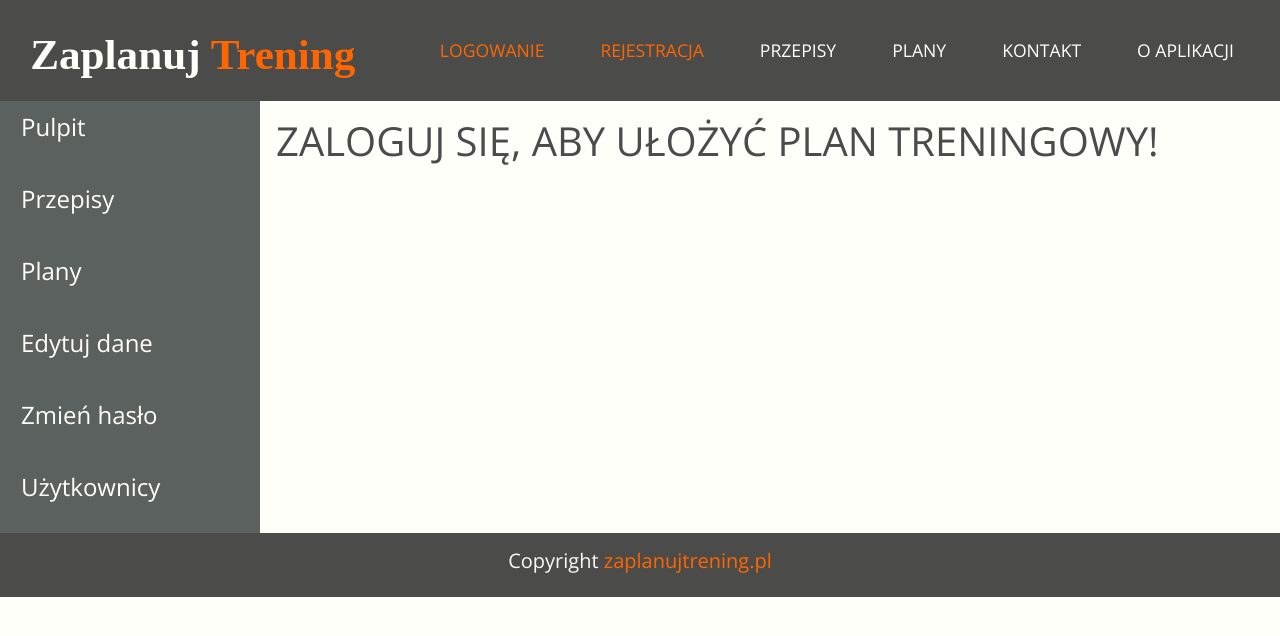
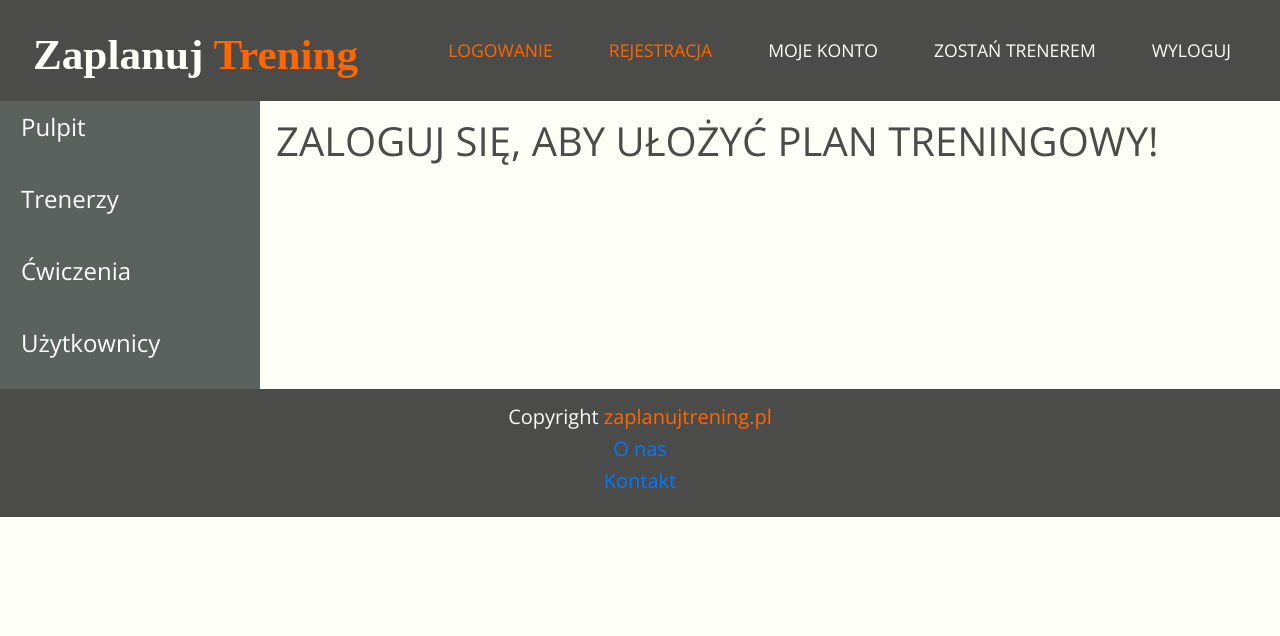
Before and after one commit to zuzaslomska/zaplanujtrening, a Django app: page / in a window 1280 px wide. Shown: the top 636 px of the page. Run offline with Django 3.2, Linux system fonts and the light colour scheme; some libraries are stand-ins or nearby versions; some web fonts are replaced.

Commit message:
About,contact,myaccount

```diff
--- a/Zaplanujtrening/Trening/forms.py
+++ b/Zaplanujtrening/Trening/forms.py
@@ -0,0 +1,6 @@
+from django import forms
+from .models import User
+
+class NameForm(model.Form):
+    model = User
+    exclude = ['login','rating', 'opinion',]
--- a/Zaplanujtrening/Trening/templates/__base1__glowna.html
+++ b/Zaplanujtrening/Trening/templates/__base1__glowna.html
@@ -27,16 +27,13 @@
                     <a class="nav-link color-header" href="/rejestracja">Rejestracja</a>
                 </li>
                 <li class="nav-item ml-4">
-                    <a class="nav-link disabled" href="/recipe/list">Przepisy</a>
+                    <a class="nav-link disabled" href="">Moje konto</a>
                 </li>
                 <li class="nav-item ml-4">
-                    <a class="nav-link disabled" href="/plan/list">Plany</a>
+                    <a class="nav-link disabled" href="">Zostań trenerem</a>
                 </li>
                 <li class="nav-item ml-4">
-                    <a class="nav-link disabled" href="/contact">Kontakt</a>
-                </li>
-                <li class="nav-item ml-4">
-                    <a class="nav-link" href="/about">O aplikacji</a>
+                    <a class="nav-link disabled" href="/login">Wyloguj</a>
                 </li>
             </ul>
         </nav>
@@ -51,29 +48,18 @@
                             </a>
                         </li>
                         <li class="nav-item">
-                            <a class="nav-link" href="/recipe/list">
-                                <span>Przepisy</span>
-                                <i class="fas fa-angle-right"></i>
-                            </a>
-                        </li>
-                        <li class="nav-item">
-                            <a class="nav-link" href="/plan/list">
-                                <span>Plany</span>
+                            <a class="nav-link" href="">
+                                <span>Trenerzy</span>
                                 <i class="fas fa-angle-right"></i>
                             </a>
                         </li>
                         <li class="nav-item">
                             <a class="nav-link" href="">
-                                <span>Edytuj dane</span>
+                                <span>Ćwiczenia</span>
                                 <i class="fas fa-angle-right"></i>
                             </a>
                         </li>
-                        <li class="nav-item">
-                            <a class="nav-link disabled" href="">
-                                <span>Zmień hasło</span>
-                                <i class="fas fa-angle-right"></i>
-                            </a>
-                        </li>
+
                         <li class="nav-item">
                             <a class="nav-link" href="">
                                 <span>Użytkownicy</span>
@@ -88,12 +74,15 @@
         </div>
 
     </section>
-
-
-
         <footer class="footer-section pt-3 pb-3">
             <div class="container text-center">
                 <h5 class="text-light">Copyright <span class="footer-text-color">zaplanujtrening.pl</span></h5>
+            </div>
+            <div class="container text-center">
+                <h5 class="text-light"><a href="/about">O nas</a></span></h5>
+            </div>
+            <div class="container text-center">
+                <h5 class="text-light"><a href="/contact">Kontakt</a></span></h5>
             </div>
         </footer>
 
--- a/Zaplanujtrening/Trening/views.py
+++ b/Zaplanujtrening/Trening/views.py
@@ -4,9 +4,10 @@ from django.http import request
 from django.views import View
 from django.views.generic.edit import FormView
 from django.contrib.auth.models import User
-from django.contrib.auth import authenticate,login, logout
+from django.contrib.auth import authenticate,login, logout as auth_logout
 from django.contrib.auth.forms import UserCreationForm, AuthenticationForm
 from django.http import HttpResponse, HttpResponseForbidden
+from django.views.generic import TemplateView, RedirectView
 
 
 class MainSite(View):
@@ -38,3 +39,27 @@ class Login(FormView):
         user = authenticate(username=username, password=password)
         login(self.request,user)
         return super().form_valid(form)
+
+
+class MyAccount(TemplateView):
+    template = 'my_account.html'
+
+
+# class MyPlans():
+
+
+class EditDetails(FormView):
+    template_name = 'edit_details.html'
+    form_class = UserCreationForm
+    success_url = '/login/'
+
+
+
+
+class About(TemplateView):
+    template_name = 'about.html'
+
+
+class Contact(TemplateView):
+    template_name = 'contact.html'
+    success_url = '/'
--- a/Zaplanujtrening/Zaplanujtrening/urls.py
+++ b/Zaplanujtrening/Zaplanujtrening/urls.py
@@ -15,12 +15,17 @@ Including another URLconf
 """
 from django.contrib import admin
 from django.urls import path
-from Trening.views import MainSite, Registration, Login
+from Trening.views import MainSite, Registration, Login, About, Contact
+# MyPlans, EditDetails
 
 urlpatterns = [
     path('admin/', admin.site.urls),
     path('', MainSite.as_view()),
     path('rejestracja/', Registration.as_view()),
     path('login/', Login.as_view()),
+    path('about/', About.as_view()),
+    path('contact/', Contact.as_view()),
+ #   path('myplans/', MyPlans.as_view()),
+  #  path('editdetails/', EditDetails.as_view()),
 
 ]
```
Also changed, not shown: Zaplanujtrening/Trening/models.py (+7 -9 lines), Zaplanujtrening/Trening/templates/about.html (added, +29 -0 lines), Zaplanujtrening/Trening/templates/contact.html (added, +26 -0 lines), Zaplanujtrening/Trening/templates/edit_details.html (added, +10 -0 lines), Zaplanujtrening/Trening/templates/my_account.html (added, +11 -0 lines), Zaplanujtrening/Trening/templates/my_plans.html (added, +10 -0 lines), Zaplanujtrening/Zaplanujtrening/settings.py (+4 -4 lines), Zaplanujtrening/Trening/migrations/0001_initial.py (added), Zaplanujtrening/Trening/migrations/__init__.py (added).
